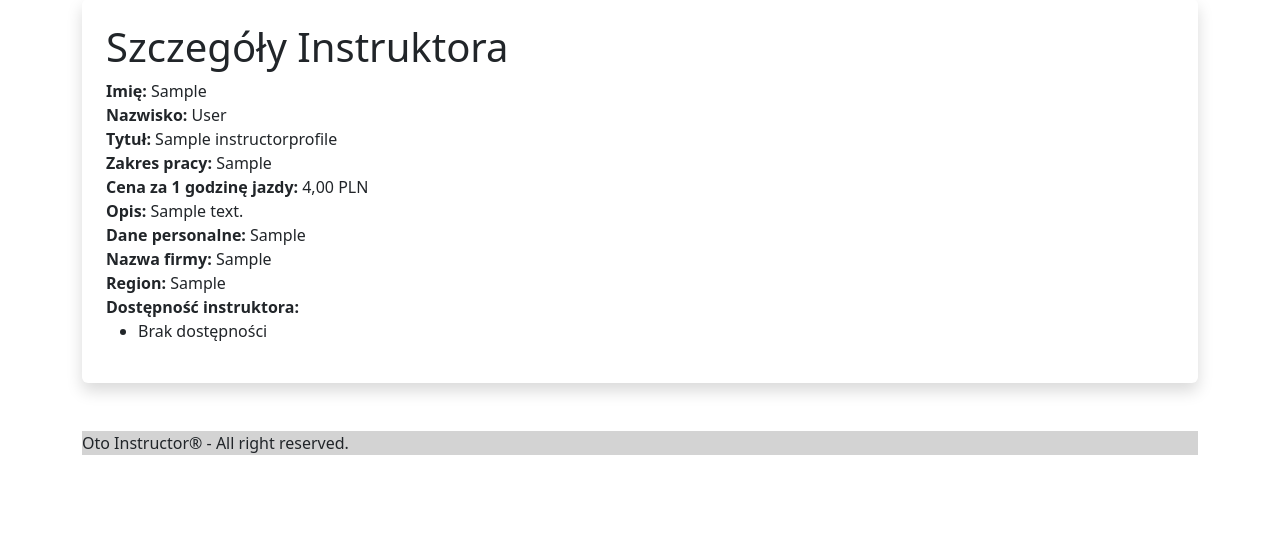
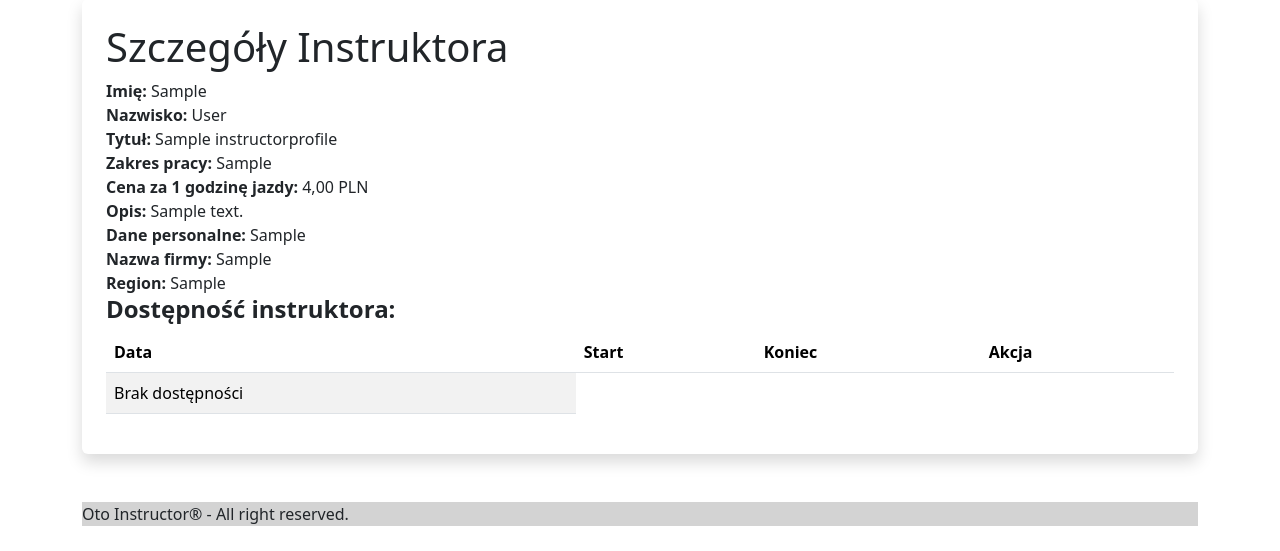
Before and after one commit to TheRizzy/Oto_Instruktor, a Django app: page /instructor_detail/1 in a window 1280 px wide. Shown: the part 249-800 px from the top of the page. Run offline with Django 4.2, Linux system fonts and the light colour scheme; tables that the repository leaves empty hold one stand-in row (values such as "Sample post"); some libraries are stand-ins or nearby versions.

Commit message:
Adding documentation for class and functions. Correting visual look

```diff
--- a/Oto_Instruktor_project/driving_instructor/admin.py
+++ b/Oto_Instruktor_project/driving_instructor/admin.py
@@ -1,6 +1,9 @@
 from django.contrib import admin
-from .models import Instructor
+from .models import Instructor,InstructorProfile, Availability, Reservation
 
 # Register your models here.
 
 admin.site.register(Instructor)
+admin.site.register(InstructorProfile)
+admin.site.register(Availability)
+admin.site.register(Reservation)
--- a/Oto_Instruktor_project/driving_instructor/forms.py
+++ b/Oto_Instruktor_project/driving_instructor/forms.py
@@ -102,7 +102,7 @@
 
         widgets = {
             'title': forms.TextInput(attrs={'class':'form-control', 'placeholder':'Wprowadź swój tytuł ogłoszenia'}),
-            'description': forms.Textarea(attrs={'class':'form-control', 'placeholder':'Wprowadź swoje opis'}),
+            'description': forms.Textarea(attrs={'class':'form-control', 'placeholder':'Wprowadź swój opis'}),
             'personal_data': forms.Textarea(attrs={'class':'form-control', 'placeholder':'Wprowadź swoje dane personalne'}),
             'company_data': forms.Textarea(attrs={'class':'form-control', 'placeholder':'Wprowadź swoje dane firmy'}),
             'work_region': forms.Textarea(attrs={'class':'form-control', 'placeholder':'Wprowadź swój region pracy'}),
--- a/Oto_Instruktor_project/driving_instructor/models.py
+++ b/Oto_Instruktor_project/driving_instructor/models.py
@@ -35,10 +35,16 @@
 
 
 class Availability(models.Model):
+    """
+    Class model for adding availability time for instructors to make a lesson.
+    """
     instructor = models.ForeignKey(Instructor, on_delete=models.CASCADE)
     date = models.DateField()
     start_time = models.TimeField()
     end_time = models.TimeField()
+
+    def __str__(self):
+        return f"{self.instructor} - {self.date} - {self.start_time} - {self.end_time}"
 
 
 class Reservation(models.Model):
@@ -49,3 +55,6 @@
     end_time = models.TimeField()
     comment = models.TextField(blank=True, null=True)
     is_confirmed = models.BooleanField(default=False)
+
+    def __str__(self):
+        return f"{self.instructor} & {self.user} - {self.date} - {self.start_time} - {self.end_time}"
--- a/Oto_Instruktor_project/driving_instructor/templates/driving_instructor/UserReservationsView.html
+++ b/Oto_Instruktor_project/driving_instructor/templates/driving_instructor/UserReservationsView.html
@@ -35,8 +35,8 @@
                             <td>
                                 {% if reservation.is_confirmed == True %}
                                     <p style="color: rgb(3, 92, 3);">Potwierdzona</p>
-                                {% else %}
-                                    <p style="color: rgb(122, 27, 27);">Odrzucona</p>
+                                {% elif reservation.is_confirmed == False %}
+                                    <p>Nie</p>
                                 {% endif %}
                             </td>
                         </tr>
--- a/Oto_Instruktor_project/driving_instructor/templates/driving_instructor/instructorDetail.html
+++ b/Oto_Instruktor_project/driving_instructor/templates/driving_instructor/instructorDetail.html
@@ -12,18 +12,31 @@
     <strong>Dane personalne:</strong> {{ instructor_profile.personal_data }}<br>
     <strong>Nazwa firmy:</strong> {{ instructor_profile.company_data }}<br>
     <strong>Region:</strong> {{ instructor_profile.work_region }}<br>
-    <strong>Dostępność instruktora:</strong><br>
-    <ul>
-        {% for availability in availabilities %}
-            <li>
-                {{ availability.date }} - {{ availability.start_time }} do {{ availability.end_time}}
-                <a class="btn btn-outline-success" href="{% url 'reserve_availability' availability.id %}" role="button">Zarezerwuj</a>
-            </li>
-        {% empty %}
-            <li>Brak dostępności</li>
-        {% endfor %}
-    </ul>
+    <h4><strong>Dostępność instruktora:</strong><br></h4>
 
+    <table class="table table-striped">
+        <thead>
+            <tr>
+                <th scope="col">Data</th>
+                <th scope="col">Start</th>
+                <th scope="col">Koniec</th>
+                <th scope="col">Akcja</th>
+            </tr>
+        </thead>
 
-
+        <tbody>
+            {% for availability in availabilities %}
+                <tr>
+                    <td>{{ availability.date }} </td>
+                    <td>{{ availability.start_time }}</td>
+                    <td>{{ availability.end_time}}</td>
+                    <td><a class="btn btn-outline-success" href="{% url 'reserve_availability' availability.id %}" role="button">Zarezerwuj</a></td>
+                </tr>
+            {% empty %}
+                <tr>
+                    <td>Brak dostępności</td>
+                </tr>
+            {% endfor %}
+        </tbody>
+    </table>
 {% endblock %}
--- a/Oto_Instruktor_project/driving_instructor/templates/driving_instructor/instructorReservationsView.html
+++ b/Oto_Instruktor_project/driving_instructor/templates/driving_instructor/instructorReservationsView.html
@@ -13,6 +13,7 @@
                 <th scope="col">Kursant</th>
                 <th scope="col">Email</th>
                 <th scope="col">Komentarz</th>
+                <th scope="col">Status</th>
             </tr>
         </thead>
         <tbody>
@@ -50,7 +51,7 @@
     <table class="table table-striped">
         <thead>
             <tr>
-                <th scope="col">Potwierdzona</th>
+                <th scope="col">Status</th>
                 <th scope="col">Data</th>
                 <th scope="col">Start</th>
                 <th scope="col">Koniec</th>
--- a/Oto_Instruktor_project/driving_instructor/templates/driving_instructor/instructorsListView.html
+++ b/Oto_Instruktor_project/driving_instructor/templates/driving_instructor/instructorsListView.html
@@ -5,13 +5,13 @@
         <ol type="1">
             {% for instructor in instructors %}
                 <li>
+                    <h5><strong>Tytuł:</strong> {{ instructor.title }}<br></h5>
                     <strong>Imię:</strong> {{ instructor.user.first_name }}<br>
                     <strong>Nazwisko:</strong> {{ instructor.user.last_name }}<br>
-                    <strong>Tytuł:</strong> {{ instructor.title }}<br>
                     <strong>Zakres pracy:</strong> {{ instructor.work_region }}<br>
-                    <strong>Cena za 1 godzinę jazdy:</strong> {{ instructor.hourly_rate }} PLN<br>
+                    <h6><strong>Cena za 1 godzinę jazdy:</strong> {{ instructor.hourly_rate }} PLN<br></h6>
                     {% if user.is_authenticated %}
-                        <a class="btn btn-outline-primary" href="{% url 'instructor_detail' instructor.pk %}" role="button" >Szczegóły i dostępności</a></button><br>
+                        <a class="btn btn-outline-primary" href="{% url 'instructor_detail' instructor.pk %}" role="button" >Szczegóły i dostępność</a></button><br>
                     {% endif %}
                     <hr>
                 </li>
--- a/Oto_Instruktor_project/driving_instructor/views.py
+++ b/Oto_Instruktor_project/driving_instructor/views.py
@@ -91,6 +91,12 @@
         Redirect login user to home page
         """
         return reverse_lazy('home')
+
+    def form_invalid(self, form: BaseModelForm) -> HttpResponse:
+        response = super().form_invalid(form)
+        messages.error(self.request, 'Nieprawidłowa użytkownika lub hasło.')
+        return response
+
 
 class logoutView(LogoutView):
     """
```
Also changed, not shown: Oto_Instruktor_project/driving_instructor/templates/driving_instructor/login.html (+9 -0 lines), Oto_Instruktor_project/legitimacy/logo_rnY1fQo.jpg (added).
